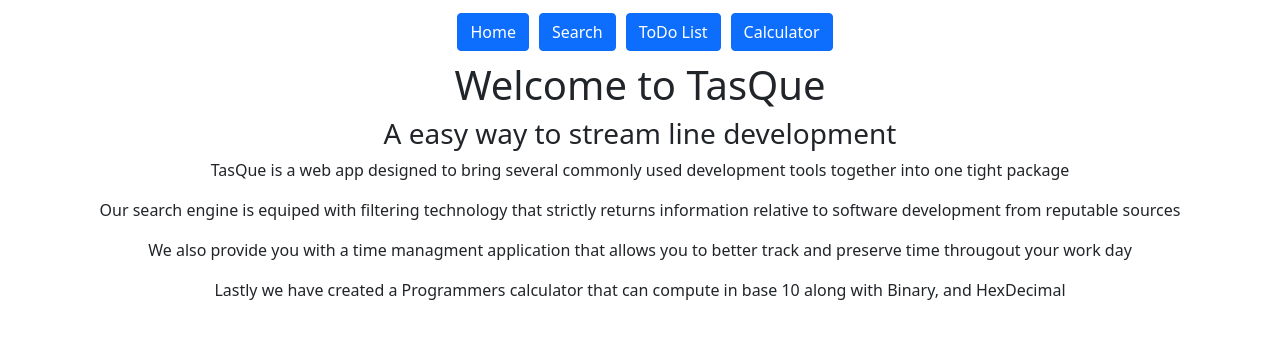
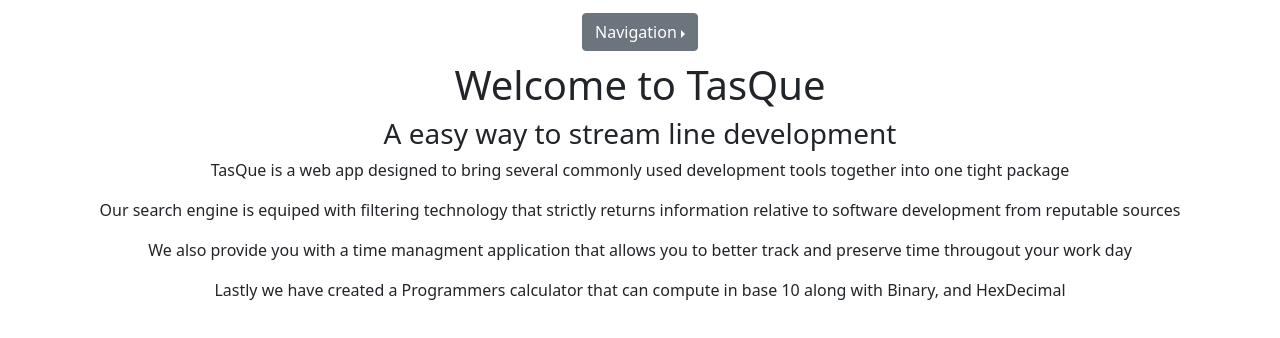
Before and after one commit to JacobWencloff/TasQues, a React (Create React App) app: page / in a window 1280 px wide. Shown: the top 338 px of the page. Built offline with nearby package versions, Linux system fonts and the light colour scheme.

Commit message:
Created a component to store all the Links responsible for website navigation

```diff
--- a/src/App.js
+++ b/src/App.js
@@ -3,28 +3,24 @@ import './App.css';
 
 import 'bootstrap/dist/css/bootstrap.min.css';
 import { Link, Routes, Route } from 'react-router-dom';
-import {Button} from 'reactstrap'
+import { Button, Dropdown, DropdownItem } from 'reactstrap'
 import Home from './Components/Home';
 import DevSearch from './Components/DevSearch';
 import ToDoList from './Components/ToDoList';
 import Calculator from './Components/Calculator';
+import Links from './Components/Links';
+
 
 function App() {
   return (
     <div className="App">
-      <nav className='nav-main'>
-        <Link to=""><Button className="spacer" color="primary">Home</Button></Link>
-        <Link to='/search'><Button className="spacer" color="primary">Search</Button></Link>
-        <Link to='/todoList'><Button className="spacer" color="primary">ToDo List</Button></Link>
-        <Link to='/calculator'><Button className="spacer" color="primary">Calculator</Button></Link>
-      </nav>
-
+      <Links/>
       <main>
         <Routes>
           <Route path='' element={<Home />} />
-          <Route path='/search' element={<DevSearch/>} />
-          <Route path='/todoList' element={<ToDoList/>} />
-          <Route path='/calculator' element={<Calculator/>} />
+          <Route path='/search' element={<DevSearch />} />
+          <Route path='/todoList' element={<ToDoList />} />
+          <Route path='/calculator' element={<Calculator />} />
         </Routes>
       </main>
     </div>
--- /dev/null
+++ b/src/Components/Links.js
@@ -0,0 +1,40 @@
+import React from 'react'
+import { Link } from 'react-router-dom';
+import { Dropdown, DropdownItem, DropdownToggle, DropdownMenu, Button } from 'reactstrap'
+import { useState } from 'react'
+export default function Links() {
+    const [isActive, setIsActive] = useState(false)
+    const handleToggle = (e) => {
+        e.preventDefault()
+        if (isActive === false) {
+            setIsActive(true)
+        } else {
+            setIsActive(false)
+        }
+    }
+    return (
+        <div>
+            <nav className='nav-main'>
+                <Dropdown isOpen={isActive} direction='right' toggle={handleToggle}>
+                    <DropdownToggle caret>
+                        Navigation
+                    </DropdownToggle>
+                    <DropdownMenu >
+                        <DropdownItem>
+                            <Link to=""><Button color="primary">Home</Button></Link>
+                        </DropdownItem>
+                        <DropdownItem>
+                            <Link to='/search'><Button color="primary">Search</Button></Link>
+                        </DropdownItem>
+                        <DropdownItem>
+                            <Link to='/todoList'><Button color="primary">ToDo List</Button></Link>
+                        </DropdownItem>
+                        <DropdownItem>
+                            <Link to='/calculator'><Button color="primary">Calculator</Button></Link>
+                        </DropdownItem>
+                    </DropdownMenu>
+                </Dropdown>
+            </nav>
+        </div>
+    )
+}
```
